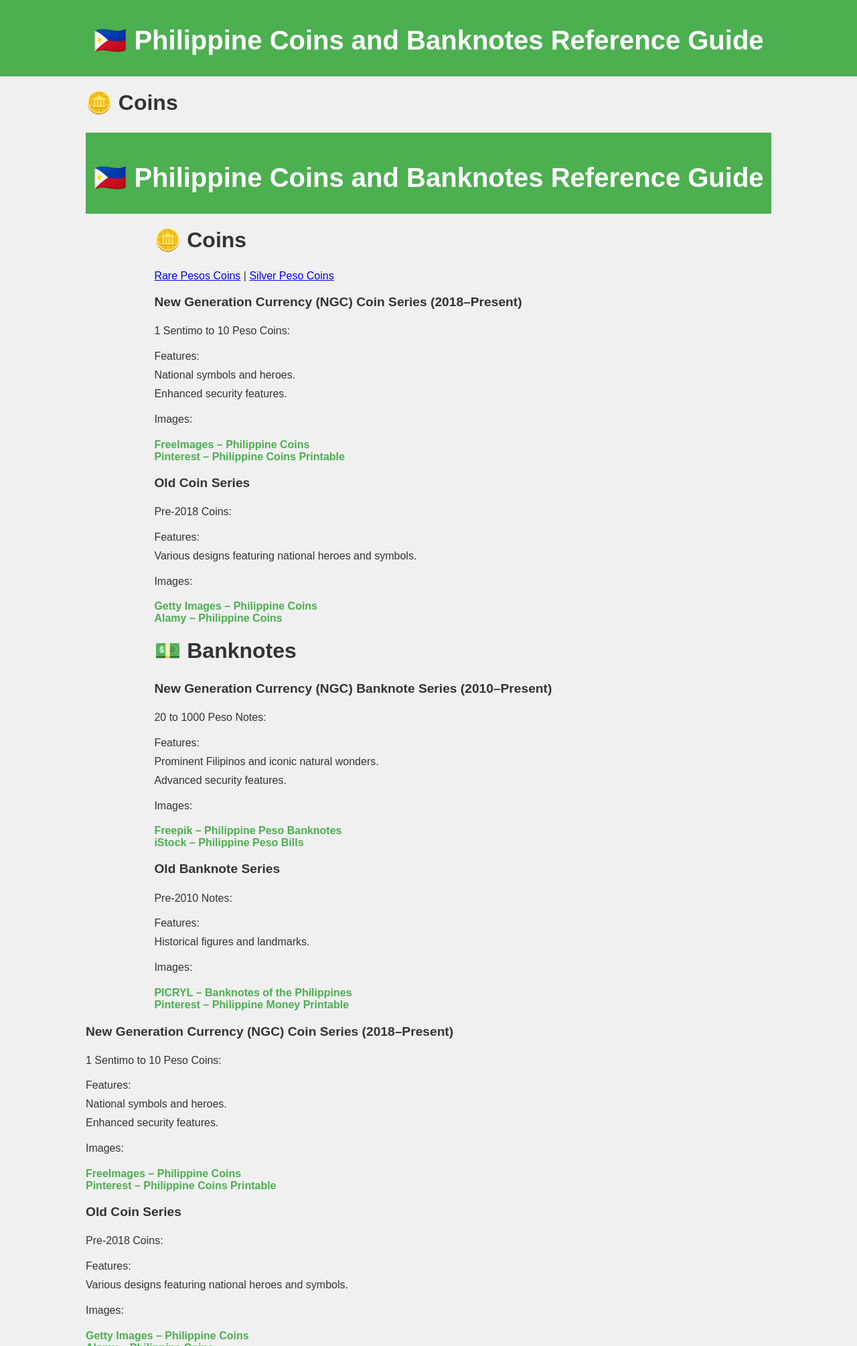
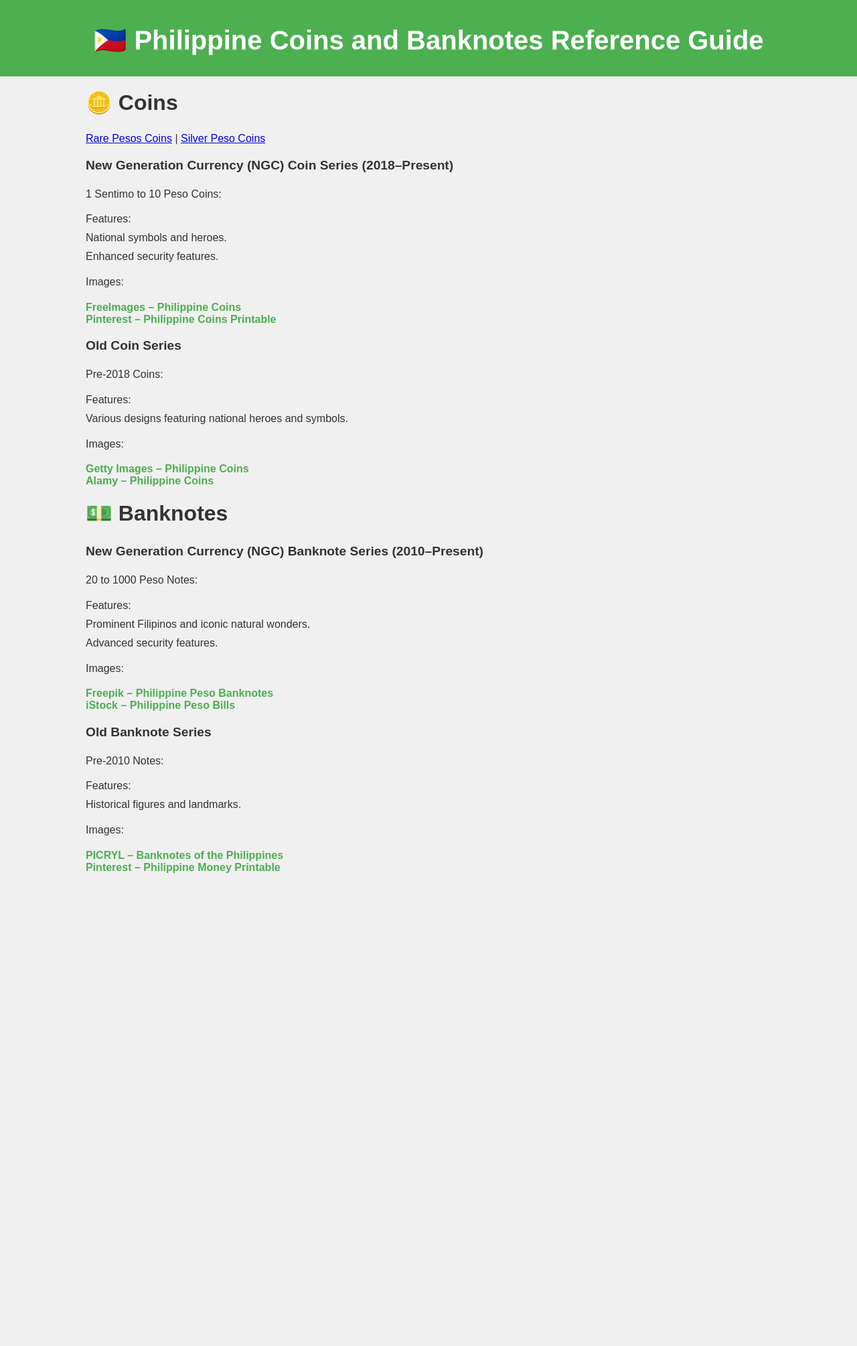
Before and after one commit to TCB-Crypto/Peso, a plain HTML site: page index.html in a window 1280 px wide. Shown: the top 2009 px of the page at 67% size. After the commit the page ends 1324 px from the top, so only its background shows below. Drawn offline with Linux system fonts and the light colour scheme.

Commit message:
Update index.html

```diff
--- a/index.html
+++ b/index.html
@@ -1,72 +1,3 @@
-
-<!DOCTYPE html>
-<html lang="en">
-<head>
-    <meta charset="UTF-8">
-    <meta name="viewport" content="width=device-width, initial-scale=1.0">
-    <title>Philippine Coins and Banknotes Reference Guide</title>
-    <style>
-        body {
-            font-family: Arial, sans-serif;
-            background-color: #f0f0f0;
-            margin: 0;
-            padding: 0;
-            color: #333;
-        }
-        header {
-            background-color: #4CAF50;
-            color: white;
-            padding: 10px 0;
-            text-align: center;
-        }
-        .container {
-            width: 80%;
-            margin: 20px auto;
-        }
-        h1 {
-            font-size: 2.5rem;
-            margin-bottom: 20px;
-        }
-        h2 {
-            font-size: 2rem;
-            margin-top: 20px;
-        }
-        p {
-            font-size: 1rem;
-            line-height: 1.6;
-        }
-        ul {
-            list-style-type: none;
-            padding: 0;
-        }
-        li {
-            margin: 10px 0;
-        }
-        .section-title {
-            font-size: 1.2rem;
-            font-weight: bold;
-        }
-        .image-links a {
-            color: #4CAF50;
-            text-decoration: none;
-            font-weight: bold;
-        }
-        .image-links a:hover {
-            text-decoration: underline;
-        }
-    </style>
-</head>
-<body>
-
-<header>
-    <h1>🇵🇭 Philippine Coins and Banknotes Reference Guide</h1>
-</header>
-
-<div class="container">
-
-    <section>
-        <h2>🪙 Coins</h2>
-
 <!DOCTYPE html>
 <html lang="en">
 <head>
@@ -215,84 +146,5 @@
 </div>
 
 </body>
-</html>        <div>
-            <h3 class="section-title">New Generation Currency (NGC) Coin Series (2018–Present)</h3>
-            <p>1 Sentimo to 10 Peso Coins:</p>
-            <ul>
-                <li>Features:
-                    <ul>
-                        <li>National symbols and heroes.</li>
-                        <li>Enhanced security features.</li>
-                    </ul>
-                </li>
-            </ul>
-            <p>Images:</p>
-            <div class="image-links">
-                <a href="https://www.freeimages.com/photo/philippine-coins-1309202" target="_blank">FreeImages – Philippine Coins</a><br>
-                <a href="https://www.pinterest.com/pin/533528472029474401/" target="_blank">Pinterest – Philippine Coins Printable</a>
-            </div>
-        </div>
-
-        <div>
-            <h3 class="section-title">Old Coin Series</h3>
-            <p>Pre-2018 Coins:</p>
-            <ul>
-                <li>Features:
-                    <ul>
-                        <li>Various designs featuring national heroes and symbols.</li>
-                    </ul>
-                </li>
-            </ul>
-            <p>Images:</p>
-            <div class="image-links">
-                <a href="https://www.gettyimages.com/photos/philippine-coins" target="_blank">Getty Images – Philippine Coins</a><br>
-                <a href="https://www.alamy.com/stock-photo/philippine-coins.html" target="_blank">Alamy – Philippine Coins</a>
-            </div>
-        </div>
-
-    </section>
-
-    <section>
-        <h2>💵 Banknotes</h2>
-
-        <div>
-            <h3 class="section-title">New Generation Currency (NGC) Banknote Series (2010–Present)</h3>
-            <p>20 to 1000 Peso Notes:</p>
-            <ul>
-                <li>Features:
-                    <ul>
-                        <li>Prominent Filipinos and iconic natural wonders.</li>
-                        <li>Advanced security features.</li>
-                    </ul>
-                </li>
-            </ul>
-            <p>Images:</p>
-            <div class="image-links">
-                <a href="https://www.freepik.com/free-photo/philippine-peso-banknotes-closeup_9242534.htm" target="_blank">Freepik – Philippine Peso Banknotes</a><br>
-                <a href="https://www.istockphoto.com/photo/philippine-peso-banknotes-gm156413084-18313992" target="_blank">iStock – Philippine Peso Bills</a>
-            </div>
-        </div>
-
-        <div>
-            <h3 class="section-title">Old Banknote Series</h3>
-            <p>Pre-2010 Notes:</p>
-            <ul>
-                <li>Features:
-                    <ul>
-                        <li>Historical figures and landmarks.</li>
-                    </ul>
-                </li>
-            </ul>
-            <p>Images:</p>
-            <div class="image-links">
-                <a href="https://picryl.com/search?keywords=philippine%20banknotes" target="_blank">PICRYL – Banknotes of the Philippines</a><br>
-                <a href="https://www.pinterest.com/pin/170175149042702018/" target="_blank">Pinterest – Philippine Money Printable</a>
-            </div>
-        </div>
-
-    </section>
-
-</div>
-
-</body>
 </html>
+</html>
```
